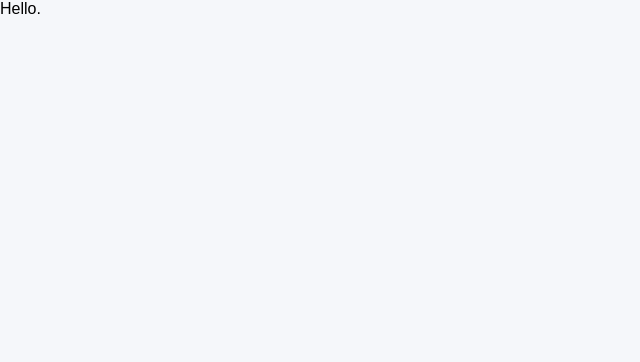
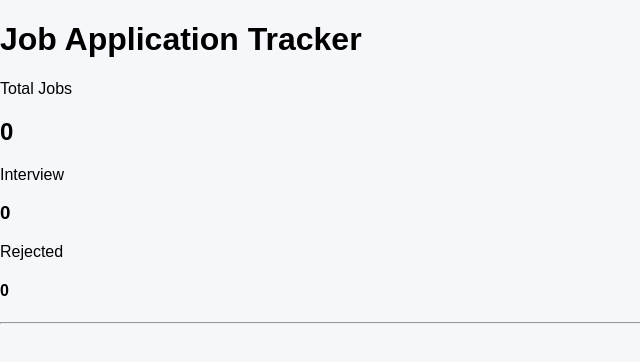
Before and after one commit to rudrobiswas-dev/assignment-4, a plain HTML site: page index.html in a window 1280 px wide. Shown: the whole page, without its empty margins (0-640 px from the left). Drawn offline with Linux system fonts and the light colour scheme.

Commit message:
dash board area html

```diff
--- a/index.html
+++ b/index.html
@@ -14,7 +14,29 @@
     <link rel="stylesheet" href="style.css">
 </head>
 <body>
-    Hello.
+    <div class="container">
+        <h1>Job Application Tracker</h1>
+
+        <!-- Dashboard -->
+        <div class="dashboard">
+            <div class="card-box">
+            <p>Total Jobs</p>
+            <h2 id="totalCount">0</h2>
+            </div>
+            <div class="card-box">
+            <p>Interview</p>
+            <h3 id="interviewCount">0</h3>
+            </div>
+            <div class="card-box">
+            <p>Rejected</p>
+            <h4 id="rejectedCount">0</h4>
+            </div>
+        </div>
+
+    <hr class="solid">
+
+
+    </div>
 
 
     <script src="script.js"></script>
```
